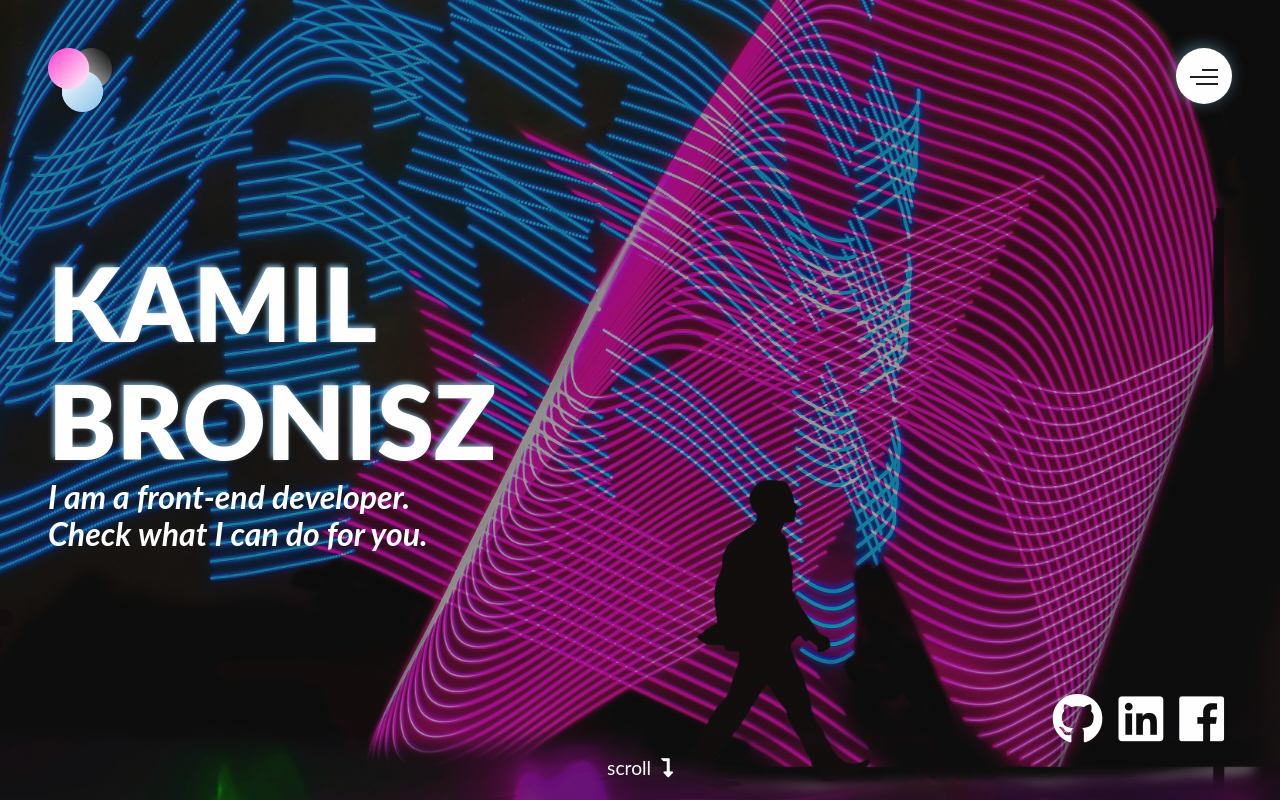
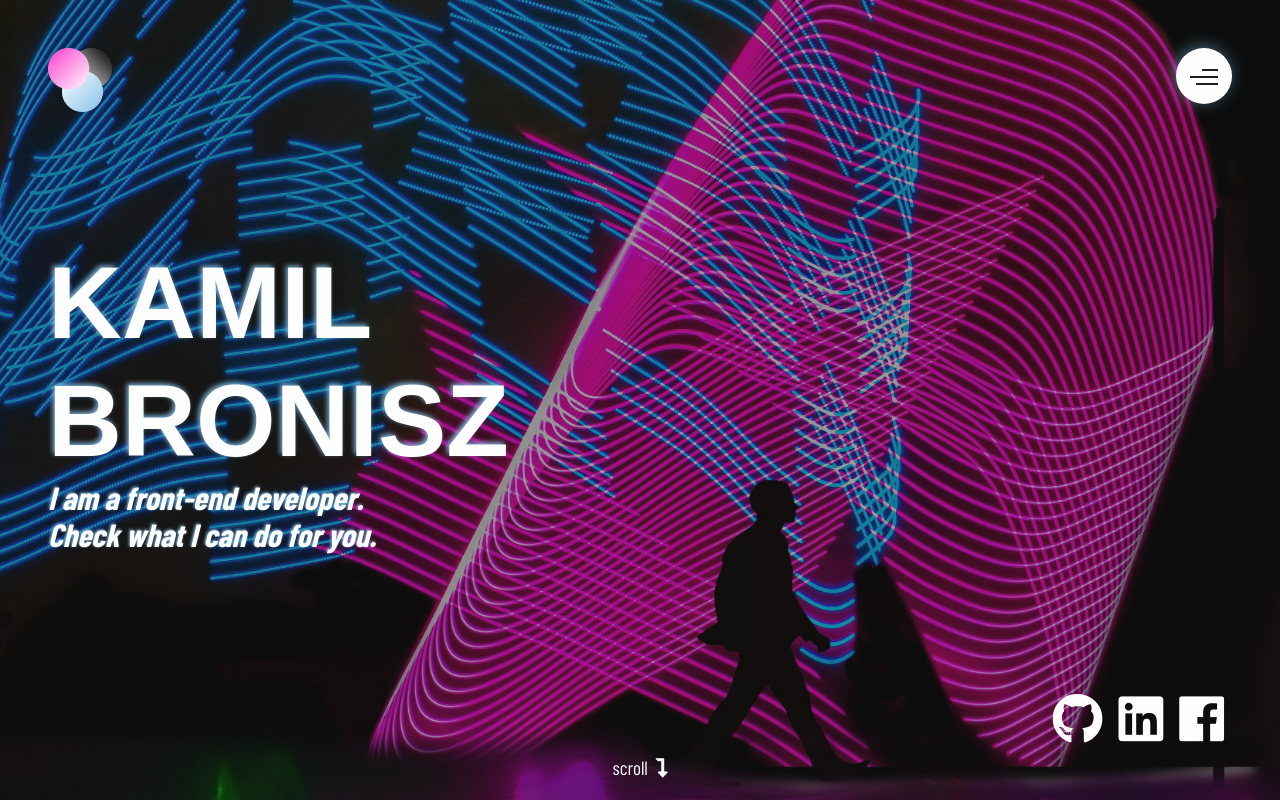
Before and after one commit to lebron22/my-portfolio, a website: page index.html in a window 1280 px wide. Shown: the top 800 px of the page. Drawn offline with nearby package versions, Linux system fonts and the light colour scheme.

Commit message:
Change website font. Add page max-width.
Make adjustments connected with font change.
Adjust typography.

```diff
--- a/index.html
+++ b/index.html
@@ -20,6 +20,11 @@
     <link
       rel="stylesheet"
       href="https://use.fontawesome.com/releases/v5.0.12/css/all.css"
+    />
+    <!-- GOOGLE FONTS -->
+    <link
+      href="https://fonts.googleapis.com/css?family=Barlow+Condensed:400,700&display=swap&subset=latin-ext"
+      rel="stylesheet"
     />
     <!-- MY STYLES -->
     <link rel="stylesheet" href="styles/css/style.css" />
@@ -270,8 +275,7 @@
         /></a>
       </div>
       <p class="footer__copyrights">
-        Made with <i class="fas fa-heart"></i> by Kamil Bronisz<br />
-        All rights reserved © 2019
+        Made with <i class="fas fa-heart"></i> by Kamil Bronisz © 2019
       </p>
     </footer>
 
--- a/styles/sass/base/_typography.scss
+++ b/styles/sass/base/_typography.scss
@@ -1,11 +1,11 @@
 body {
-  font-family: "Lato", sans-serif;
-  font-weight: 400;
+  font-family: "Barlow Condensed", sans-serif;
   /*font-size: 16px;*/
   color: $color-white-1;
 }
 
 .heading-primary {
+  font-family: sans-serif;
   text-transform: uppercase;
   backface-visibility: hidden;
   font-size: 8vw;
@@ -28,6 +28,7 @@ body {
 }
 
 .heading-secondary {
+  font-weight: 700;
   &--main {
     font-size: 3.3vw;
     @include mediaQueryOrientation($mobile-small, portrait) {
@@ -44,7 +45,7 @@ body {
     text-transform: none;
     font-size: 4.5vw;
     font-style: italic;
-    // text-shadow: -2px -2px 5px rgba($color-tertiary-light, 0.9);
+    text-shadow: -1px -1px 3px rgba($color-tertiary-light, 0.9);
     animation: moveInLeft 1s ease-out;
 
     @include mediaQuery($mobile-large) {
@@ -67,17 +68,17 @@ body {
     background-clip: text;
     -webkit-background-clip: text;
     color: transparent;
-    font-weight: 800;
   }
 }
 
 .paragraph {
+  font-weight: 400;
   font-size: 2.6vw;
   @include mediaQueryOrientation($mobile-small, portrait) {
-    font-size: 4.6vw;
+    font-size: 5.1vw;
   }
   @include mediaQuery($tablet) {
-    font-size: 2.2vw;
+    font-size: 2.4vw;
   }
   @include mediaQueryOrientation($tablet, portrait) {
     font-size: 2.8vw;
@@ -88,19 +89,19 @@ body {
   &--main {
     font-size: 2.5vw;
     @include mediaQueryOrientation($mobile-small, portrait) {
-      font-size: 4.5vw;
+      font-size: 5vw;
     }
     @include mediaQueryOrientation($mobile-medium, portrait) {
       font-size: 3.8vw;
     }
     @include mediaQuery($tablet) {
-      font-size: 2.2vw;
+      font-size: 2.5vw;
     }
     @include mediaQueryOrientation($tablet, portrait) {
-      font-size: 4vw;
+      font-size: 4.3vw;
     }
     @include mediaQuery($laptop-medium) {
-      font-size: 1.8vw;
+      font-size: 2vw;
     }
   }
   &--sub {
--- a/styles/sass/components/_article.scss
+++ b/styles/sass/components/_article.scss
@@ -24,6 +24,12 @@
       right: 60%;
       z-index: -1;
       color: rgba($color-tertiary-light, 0.4);
+      @include mediaQuery($tablet) {
+        transform: translateX(-5vw);
+      }
+      @include mediaQuery($laptop-small) {
+        transform: translate(-5vw, -3vw);
+      }
     }
   }
   &:nth-child(odd) {
@@ -36,6 +42,9 @@
       left: 60%;
       z-index: -1;
       color: rgba($color-secondary-light, 0.4);
+      @include mediaQuery($laptop-small) {
+        transform: translateY(-3vw);
+      }
     }
   }
 
@@ -47,22 +56,24 @@
     padding: 6rem 2rem;
   }
   @include mediaQuery($laptop-small) {
-    padding: 4rem 2rem;
-    width: 55%;
+    padding: 2rem;
+    width: 45%;
   }
   &::before {
     counter-increment: section;
     font-weight: bold;
     font-size: 22rem;
     @include mediaQueryOrientation($mobile-small, portrait) {
-      font-size: 27rem;
+      font-size: 24rem;
     }
     @include mediaQuery($tablet) {
       font-size: 25rem;
     }
-    @include mediaQueryOrientation($tablet, portrait) {
-      font-size: 32rem;
+    @include mediaQueryOrientation($laptop-small, portrait) {
+      font-size: 35rem;
+      transform: translateY(-5vw);
     }
+
     z-index: -1;
 
     content: counter(section);
--- a/styles/sass/layout/_contact.scss
+++ b/styles/sass/layout/_contact.scss
@@ -12,6 +12,7 @@
     align-self: flex-start;
   }
   &__content {
+    width: 100%;
     padding-top: 2rem;
     @include flexbox(space-between, flex-start);
     flex-direction: column;
--- a/styles/sass/main.scss
+++ b/styles/sass/main.scss
@@ -5,7 +5,6 @@
 @import "base/reset";
 @import "base/animations";
 @import "base/typography";
-@import "base/utilities";
 
 @import "components/logo-box";
 @import "components/socials";
--- a/styles/sass/pages/_home.scss
+++ b/styles/sass/pages/_home.scss
@@ -2,3 +2,8 @@ body {
   background-color: $color-primary;
   overflow-x: hidden;
 }
+
+main {
+  max-width: 1600px;
+  margin: 0 auto;
+}
```
Also changed, not shown: styles/css/style.css.
